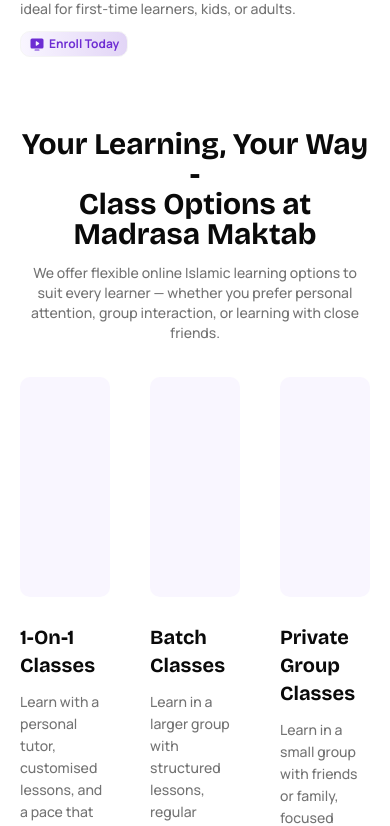
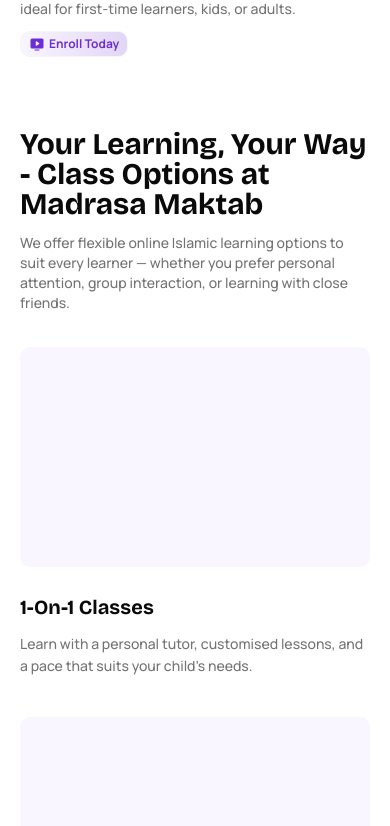
Before and after one commit to aumirza/madrasa-landing, a Next.js app: page / in a window 390 px wide. Shown: the part 4382-5208 px from the top of the page. Built offline with nearby package versions, Linux system fonts and the light colour scheme.

Commit message:
feat: add responsive style to ClassOptions component

```diff
--- a/src/components/marketing/ClassOptions.tsx
+++ b/src/components/marketing/ClassOptions.tsx
@@ -21,12 +21,10 @@
 
 export function ClassOptions() {
   return (
-    <Container className="flex flex-col items-center gap-8.5 text-center">
+    <Container className="flex flex-col items-center gap-8.5 sm:text-center">
       <div className="flex flex-col gap-3.5">
         <h3 className="font-bold text-3xl text-heading leading-[100%]">
-          Your Learning, Your Way -
-          <br />
-          Class Options at Madrasa Maktab
+          Your Learning, Your Way - Class Options at Madrasa Maktab
         </h3>
         <p className="max-w-[32.625rem] font-manrope font-medium text-sm text-subheading leading-5 ">
           We offer flexible online Islamic learning options to suit every
@@ -35,7 +33,7 @@
         </p>
       </div>
       {/* card */}
-      <div className="grid grid-cols-3 gap-10">
+      <div className="grid grid-cols-1 gap-10 sm:grid-cols-3">
         {classOptions.map((option) => (
           <ClassCard key={option.title} {...option} />
         ))}
```
